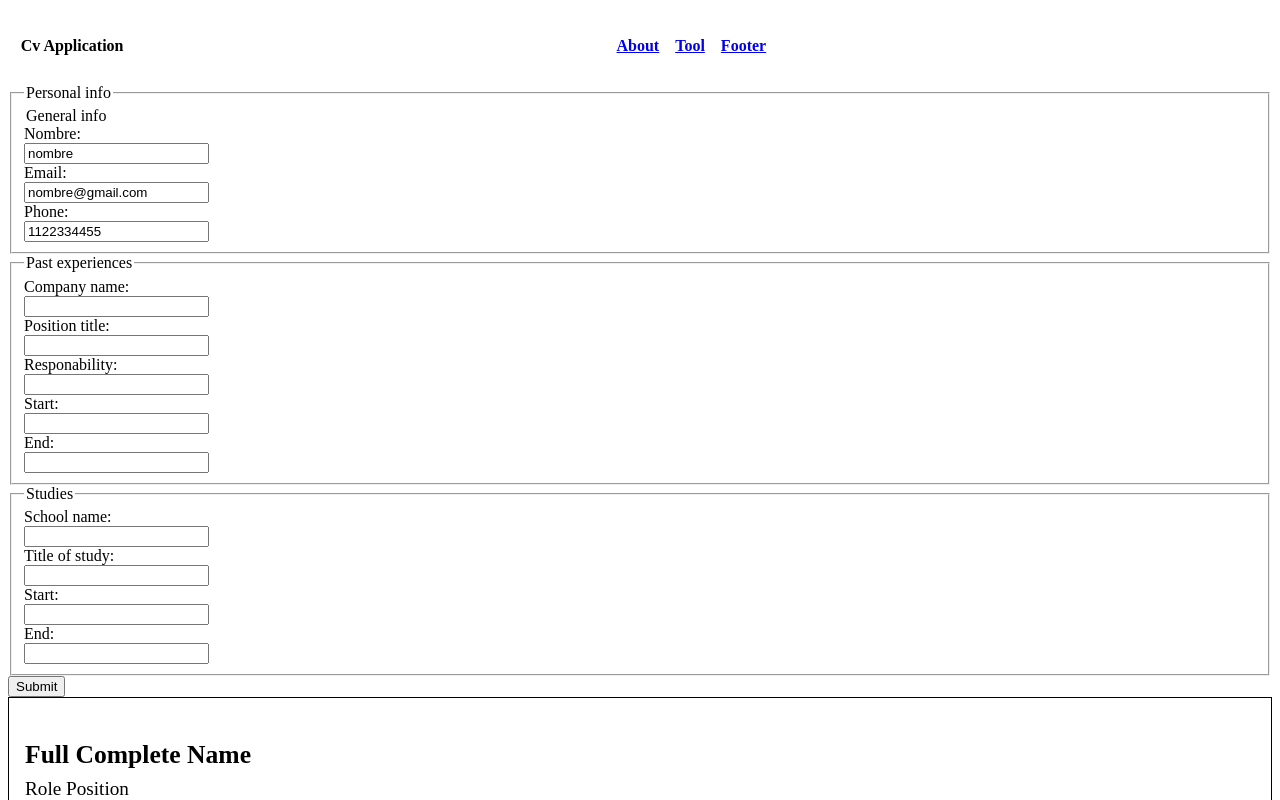
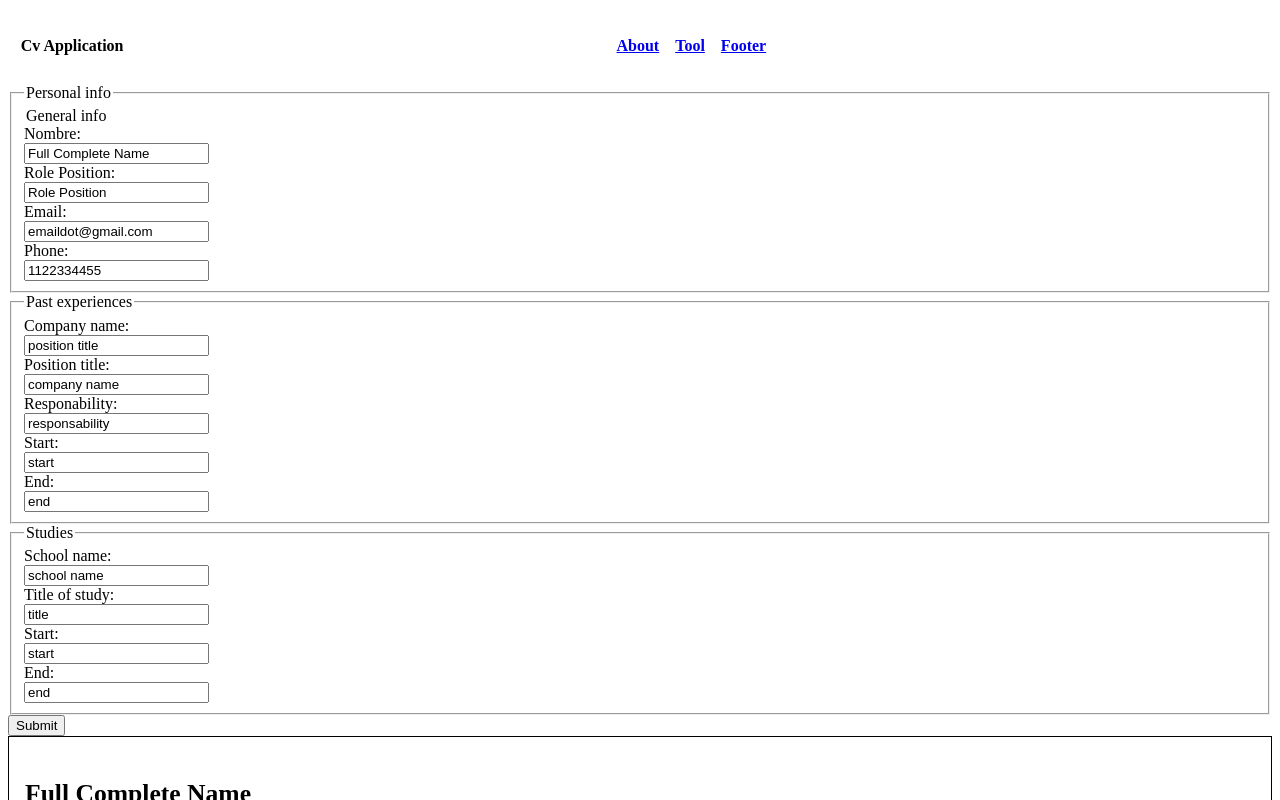
Before and after one commit to lucianoideh1/cv-application, a React (Vite) app: page / in a window 1280 px wide. Shown: the top 800 px of the page. Built offline with nearby package versions, Linux system fonts and the light colour scheme; the HTML template or start-up script is replaced by a standard one.

Commit message:
updated the new object and new inputs

```diff
--- a/src/App.jsx
+++ b/src/App.jsx
@@ -14,22 +14,19 @@ function App() {
 
 
   const [objeto, setObjeto] = useState({
-    name:"nombre",
-    email:"nombre@gmail.com",
+    name:"Full Complete Name",
+    position:"Role Position",
+    email:"emaildot@gmail.com",
     phone:1122334455,
-    past_experiences:{
-      company_name:"",
-      position_title:"",
-      responsability:"",
-      work_start:"",
-      work_end:""
-    },
-    studies:{
-      school_name:"",
-      study_title:"",
-      start:"",
-      end:""
-    }
+      company_name:"position title",
+      position_title:"company name",
+      responsability:"responsability",
+      work_start:"start",
+      work_end:"end",
+    school_name:"school name",
+    study_title:"title",
+    start:"start",
+    end:"end"
   })
 
   // past_experiences:[{},{},{}]
@@ -60,6 +57,14 @@ function App() {
                 onChange={handleChange}/>
               </label>
             <br />
+            <label>Role Position:
+                <br />
+                <input type="text"
+                name="position"
+                value={objeto.position}
+                onChange={handleChange}/>
+              </label>
+            <br />
               <label>Email:
               <br />
                 <input type="email"
@@ -82,27 +87,42 @@ function App() {
             <legend>Past experiences</legend>
             <label>Company name:
             <br />
-              <input type="text" />
+              <input type="text"
+              name="company_name"
+              value={objeto.company_name}
+              onChange={handleChange}/>
             </label>
             <br />
             <label>Position title:
             <br />
-              <input type="text" />
+              <input type="text"
+              name="position_title"
+              value={objeto.position_title}
+              onChange={handleChange}/>
             </label>
             <br />
             <label>Responability:
             <br />
-              <input type="text" />
+              <input type="text"
+               name="responsability"
+               value={objeto.responsability}
+               onChange={handleChange}/>
             </label>
             <br />
             <label>Start:
             <br />
-              <input type="text" />
+              <input type="text"
+               name="work_start"
+               value={objeto.work_start}
+               onChange={handleChange}/>
             </label>
             <br />
             <label>End:
             <br />
-              <input type="text" />
+              <input type="text"
+               name="work_end"
+               value={objeto.work_end}
+               onChange={handleChange}/>
             </label>
           </fieldset>
 
@@ -110,22 +130,34 @@ function App() {
             <legend>Studies</legend>
             <label>School name:
             <br />
-              <input type="text" />
+              <input type="text"
+               name="school_name"
+               value={objeto.school_name}
+               onChange={handleChange}/>
             </label>
             <br />
             <label>Title of study:
             <br />
-              <input type="text" />
+              <input type="text"
+               name="study_title"
+               value={objeto.study_title}
+               onChange={handleChange}/>
             </label>
             <br />
             <label>Start:
             <br />
-              <input type="text" />
+              <input type="text"
+               name="start"
+               value={objeto.start}
+               onChange={handleChange}/>
             </label>
             <br />
             <label>End:
             <br />
-              <input type="text" />
+              <input type="text"
+               name="end"
+               value={objeto.end}
+               onChange={handleChange}/>
             </label>
           </fieldset>
           <input type="submit" value="Submit" />
```
